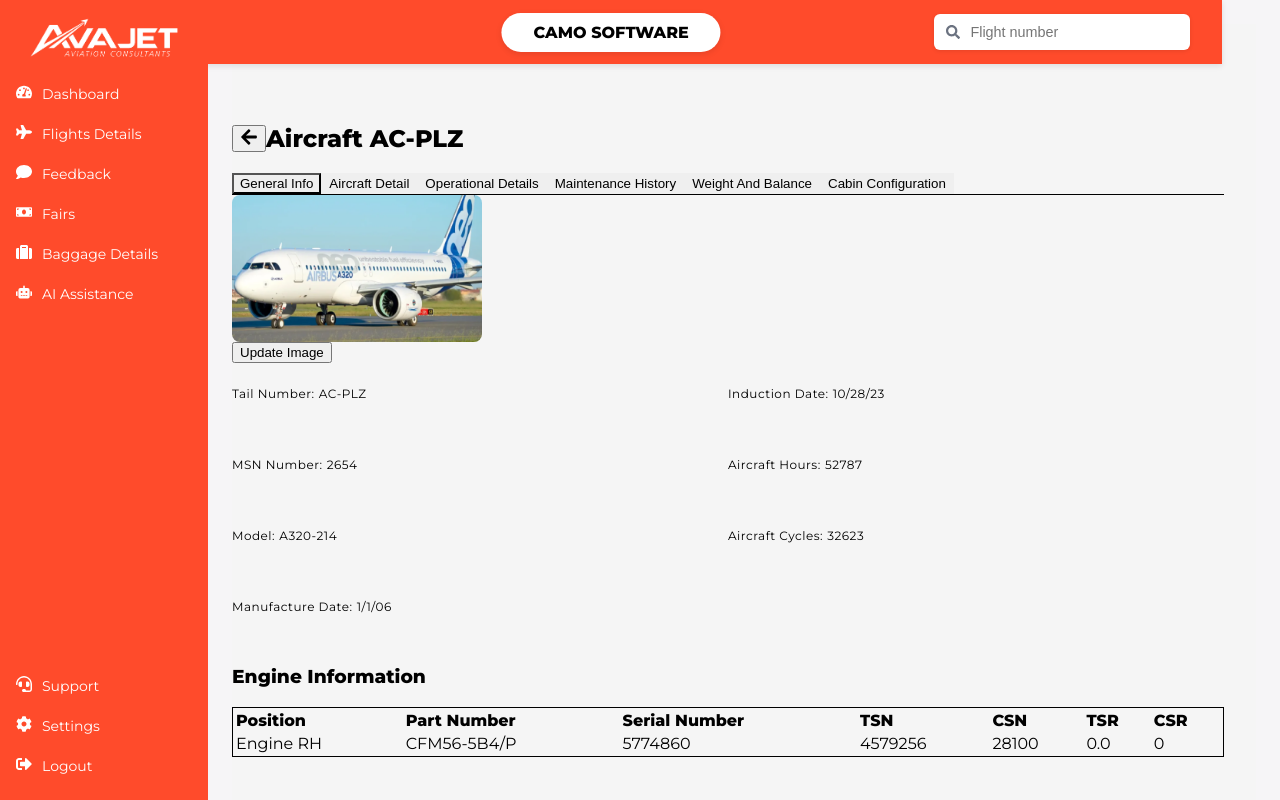
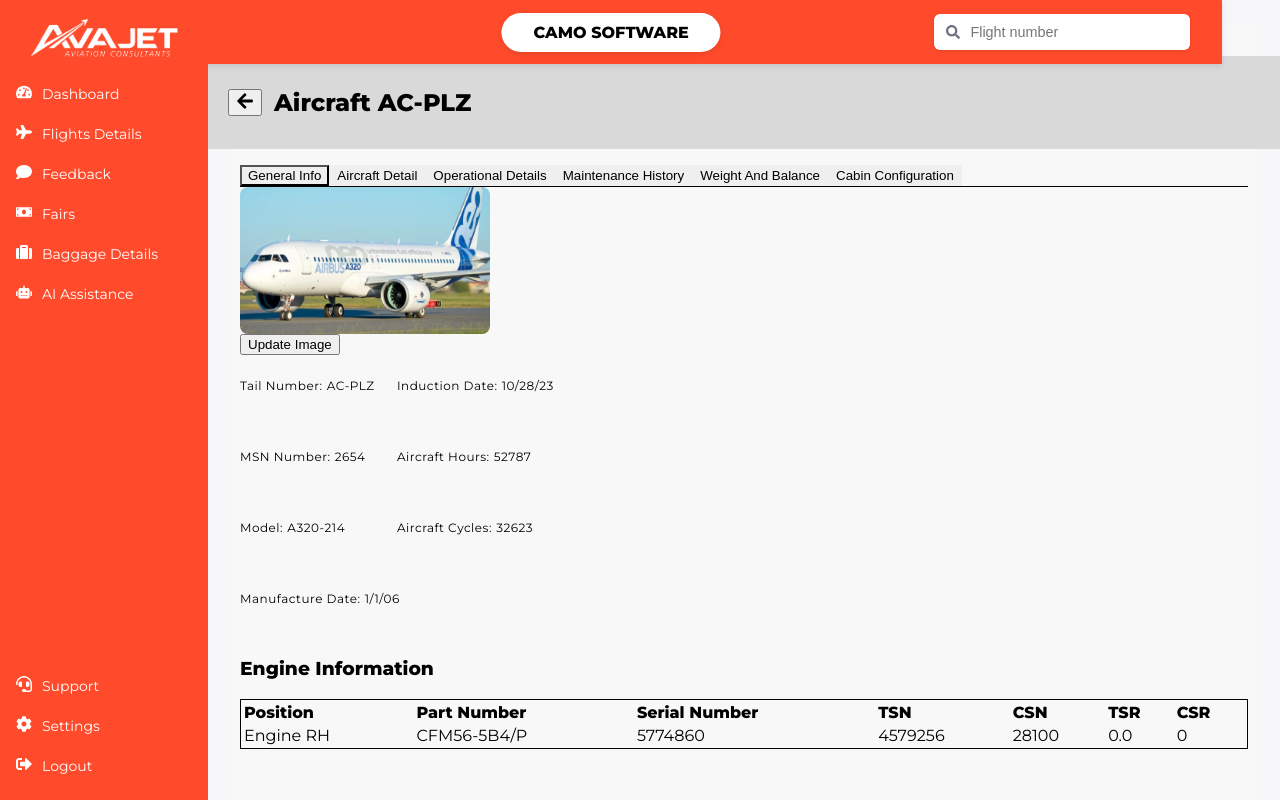
Before and after one commit to Dhairyash-Aswani/Pilot-Project-1-, a React (Vite) app in the folder client/: page /aircraft-details in a window 1280 px wide. Built offline with nearby package versions, Linux system fonts and the light colour scheme; sample sign-in values are in the browser's storage.

Commit message:
Added Better Design for Aircraft Details and Created pages and its routing like DefaultDashboard, Administration, Analytics

```diff
--- a/client/src/assets/style.css
+++ b/client/src/assets/style.css
@@ -548,16 +548,15 @@ footer a {
 } */
 
 .aircraft-image {
-  max-width: 250px;   /* consistent width */
-  max-height: 160px;  /* consistent height */
-  width: 100%;        /* scale down inside max box */
-  height: auto;       /* keep aspect ratio */
+  max-width: 250px;
+  max-height: 160px;
+  width: 100%;
+  height: auto;
   object-fit: contain;
   border-radius: 8px;
   display: block;
   margin: 0 auto;
 }
-
 
 .aircraft-detail-page .container {
   all: unset; /* Prevent global .container rules from breaking layout */
@@ -579,25 +578,25 @@ footer a {
   margin: 0 auto;
 }
 
-/* === Aircraft Detail Page Container (fixed) === */
+/* === Aircraft Detail Page Container === */
 .detail-container {
-  padding: 5rem 2rem 2rem 0; /* ⬅ no extra left padding */
-  background-color: #f5f5f5;
+  padding: 2rem 0.5rem 0.5rem 0.5rem;   /* ⬅ removed top padding */
+  background-color: #f8f8f8;   /* match figma light bg */
   min-height: 100vh;
   box-sizing: border-box;
 }
 
-/* ensure aircraft image in detail pages is left-aligned inside its card */
-.detail-container .aircraft-image {
-  margin-left: 0;
-  margin-right: auto;
-  display: block;
+/* === Aircraft Header Bar === */
+.aircraft-header-bar {
+  background-color: #D9D9D9;
+  padding: 0.75rem 1.25rem;
+  display: flex;
+  align-items: center;
+  gap: 0.75rem;
+
+  /* stretch full width across content (cancel container padding) */
+  margin: 0 -2rem 1rem -2rem;
+  width: calc(100% + 4rem);
+
+  box-sizing: border-box;
 }
-
-.layout.aircraft-details {
-  --sidebar-gap: 4px;
-}
-/* Aircraft Details page only */
-.aircraft-details-page {
-  --sidebar-gap: 4px; /* tiny breathing room */
-}
--- /dev/null
+++ b/client/src/pages/Administration.jsx
@@ -0,0 +1,16 @@
+import React from "react";
+
+const Administration = () => {
+  return (
+    <div className="p-6 mt-[4rem]">
+      <div className="bg-white shadow rounded-lg p-6">
+        <h2 className="text-xl font-semibold mb-4">Administration</h2>
+        <p className="text-gray-600">
+          This is the Administration page. Add your content here.
+        </p>
+      </div>
+    </div>
+  );
+};
+
+export default Administration;
--- a/client/src/pages/AircraftDetails.jsx
+++ b/client/src/pages/AircraftDetails.jsx
@@ -20,15 +20,15 @@ const AircraftDetails = () => {
 
   return (
     <div className="aircraft-details-page detail-container">
-      {/* Header with Back Button */}
-      <div className="flex items-center gap-3 mb-4">
+      {/* ✅ Header Bar with Gray Background */}
+      <div className="aircraft-header-bar">
         <button
           onClick={() => navigate(-1)}
           className="text-gray-700 hover:text-red-500"
         >
           <FaArrowLeft size={18} />
         </button>
-        <h2 className="text-lg font-semibold text-left">Aircraft AC-PLZ</h2>
+        <h2 className="text-lg font-semibold">Aircraft AC-PLZ</h2>
       </div>
 
       {/* Tabs */}
@@ -50,22 +50,23 @@ const AircraftDetails = () => {
         </div>
       </div>
 
-      {/* MAIN: 3-column grid */}
-      <div className="grid grid-cols-1 md:grid-cols-3 gap-6 my-6">
+      {/* MAIN: image left + info right */}
+      <div className="flex flex-col md:flex-row gap-6 my-6 items-start">
         {/* LEFT: Image */}
-        <div className="md:col-span-1 bg-white shadow-md rounded-xl p-6 flex flex-col items-start">
+        <div className="bg-white shadow-md rounded-xl p-6 flex flex-col items-start md:w-1/3">
           <img
             src={aircraftImg}
             alt="Aircraft"
-            className="aircraft-image rounded-md"
-            style={{ marginLeft: 0, marginRight: "auto" }}
+            className="aircraft-image rounded-md self-start"
           />
-          <button className="secondary-btn mt-3 self-start">Update Image</button>
+          <button className="secondary-btn mt-3 self-start">
+            Update Image
+          </button>
         </div>
 
         {/* RIGHT: Info */}
-        <div className="md:col-span-2 bg-white shadow-md rounded-xl p-6">
-          <div className="grid grid-cols-2 gap-y-4 gap-x-8 text-sm">
+        <div className="bg-white shadow-md rounded-xl p-6 flex-1 md:ml-8">
+          <div className="grid grid-cols-2 gap-y-6 gap-x-12 text-sm">
             <p>
               <span className="text-gray-500">Tail Number:</span>{" "}
               <span className="font-medium text-gray-900">AC-PLZ</span>
@@ -90,7 +91,7 @@ const AircraftDetails = () => {
               <span className="text-gray-500">Aircraft Cycles:</span>{" "}
               <span className="font-medium text-gray-900">32623</span>
             </p>
-            <p>
+            <p className="col-span-2">
               <span className="text-gray-500">Manufacture Date:</span>{" "}
               <span className="font-medium text-gray-900">1/1/06</span>
             </p>
--- /dev/null
+++ b/client/src/pages/Analytics.jsx
@@ -0,0 +1,14 @@
+import React from "react";
+
+const Analytics = () => {
+  return (
+    <div className="p-6 mt-[4rem]">
+      <h2 className="text-2xl font-semibold mb-4">Analytics</h2>
+      <p className="text-gray-600">
+        Welcome to the Analytics page! 📊
+      </p>
+    </div>
+  );
+};
+
+export default Analytics;
--- a/client/src/pages/Dashboard.jsx
+++ b/client/src/pages/Dashboard.jsx
@@ -16,8 +16,16 @@ const Dashboard = () => {
   const navigate = useNavigate();
 
   const menuItems = [
-    { title: "Default Dashboard", icon: <FaTachometerAlt size={40} className="text-blue-500" /> },
-    { title: "Administration", icon: <FaUserShield size={40} className="text-purple-500" /> },
+    {
+      title: "Default Dashboard",
+      icon: <FaTachometerAlt size={40} className="text-blue-500" />,
+      route: "/default-dashboard",
+    },
+    {
+      title: "Administration",
+      icon: <FaUserShield size={40} className="text-purple-500" />,
+      route: "/administration",
+    },
     {
       title: "My Aircraft",
       icon: <FaPlane size={40} className="text-green-500" />,
@@ -26,7 +34,11 @@ const Dashboard = () => {
     { title: "My Materials", icon: <FaWarehouse size={40} className="text-orange-500" /> },
     { title: "My Resources", icon: <FaUsers size={40} className="text-pink-500" /> },
     { title: "My Financials", icon: <FaCreditCard size={40} className="text-yellow-500" /> },
-    { title: "Analytics", icon: <FaChartBar size={40} className="text-teal-500" /> },
+    {
+      title: "Analytics",
+      icon: <FaChartBar size={40} className="text-teal-500" />,
+      route: "/analytics",   // ✅ Added route
+    },
     { title: "Chat", icon: <FaComments size={40} className="text-red-500" /> },
   ];
 
--- /dev/null
+++ b/client/src/pages/DefaultDashboard.jsx
@@ -0,0 +1,14 @@
+import React from "react";
+
+const DefaultDashboard = () => {
+  return (
+    <div className="p-6 mt-[4rem]">
+      <h1 className="text-2xl font-bold mb-4">Default Dashboard</h1>
+      <p className="text-gray-700">
+        This is your default dashboard page. You can add charts, stats, or widgets here.
+      </p>
+    </div>
+  );
+};
+
+export default DefaultDashboard;
--- a/client/src/routes/AppRoutes.jsx
+++ b/client/src/routes/AppRoutes.jsx
@@ -3,8 +3,11 @@ import { Routes, Route, Navigate } from 'react-router-dom';
 import Login from '../pages/Login';
 import Signup from '../pages/Signup';
 import Dashboard from '../pages/Dashboard';
-import MyAircraft from '../pages/MyAircraft'; // ✅ Component name stays PascalCase
+import DefaultDashboard from '../pages/DefaultDashboard';
+import MyAircraft from '../pages/MyAircraft';
 import AircraftDetails from '../pages/AircraftDetails';
+import Administration from '../pages/Administration';
+import Analytics from '../pages/Analytics';
 import ProtectedRoute from './ProtectedRoute';
 import Layout from '../components/Layout';
 
@@ -28,7 +31,18 @@ const AppRoutes = () => {
       />
 
       <Route
-        path="/my-aircraft" // ✅ Changed to kebab-case
+        path="/default-dashboard" // ✅ Added route
+        element={
+          <ProtectedRoute>
+            <Layout>
+              <DefaultDashboard />
+            </Layout>
+          </ProtectedRoute>
+        }
+      />
+
+      <Route
+        path="/my-aircraft"
         element={
           <ProtectedRoute>
             <Layout>
@@ -39,11 +53,33 @@ const AppRoutes = () => {
       />
 
       <Route
-        path="/aircraft-details" // ✅ Changed to kebab-case
+        path="/aircraft-details"
         element={
           <ProtectedRoute>
             <Layout>
               <AircraftDetails />
+            </Layout>
+          </ProtectedRoute>
+        }
+      />
+
+      <Route
+        path="/administration"
+        element={
+          <ProtectedRoute>
+            <Layout>
+              <Administration />
+            </Layout>
+          </ProtectedRoute>
+        }
+      />
+
+      <Route
+        path="/analytics"
+        element={
+          <ProtectedRoute>
+            <Layout>
+              <Analytics />
             </Layout>
           </ProtectedRoute>
         }
```
